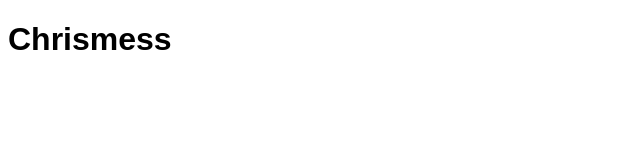
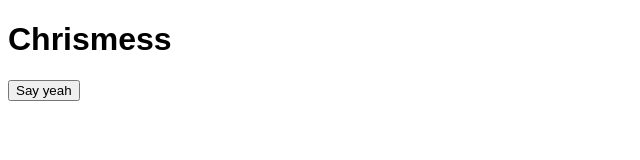
Before and after one commit to troyfromace/chrismess, a plain HTML site: page index.html in a window 1280 px wide. Shown: the whole page, without its empty margins (0-640 px from the left). Drawn offline with Linux system fonts and the light colour scheme.

Commit message:
Updating index.js

```diff
--- a/index.html
+++ b/index.html
@@ -11,6 +11,7 @@
 <body>
     <h1> Chrismess</h1>
 
+    <button>Say yeah</button>
     <script src="index.js"></script>
 </body>
 </html>
--- a/index.js
+++ b/index.js
@@ -0,0 +1,3 @@
+console.log("it works")
+console.warn("omar coming")
+console.error()
```
